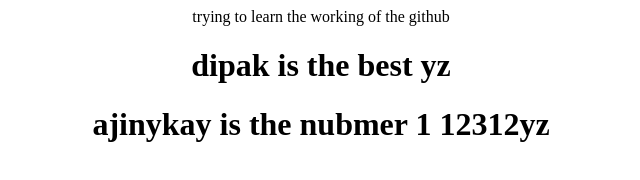
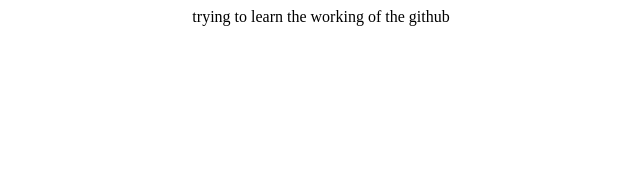
Before and after one commit to vivekpawar3010/Learning_Jenkins, a plain HTML site: page index.html in a window 1280 px wide. Shown: the whole page, without its empty margins (319-959 px from the left). Drawn offline with Linux system fonts and the light colour scheme.

Commit message:
add the new line

```diff
--- a/index.html
+++ b/index.html
@@ -1,6 +1,6 @@
 <center></h>trying to learn the working of the github</h>
 
-<h1>dipak is the best yz</h1><h1>ajinykay is the nubmer 1 12312yz</h1><h1></h1>
+
 
 
 
```
